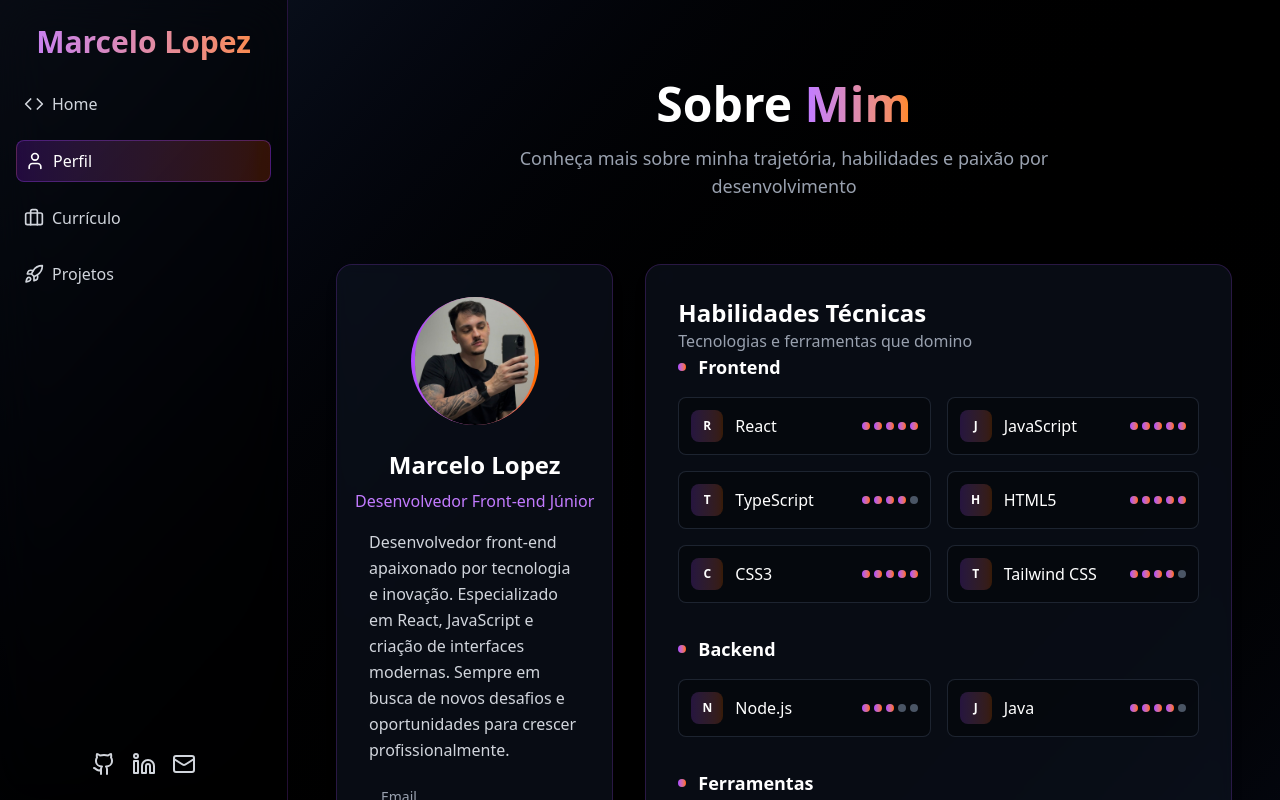
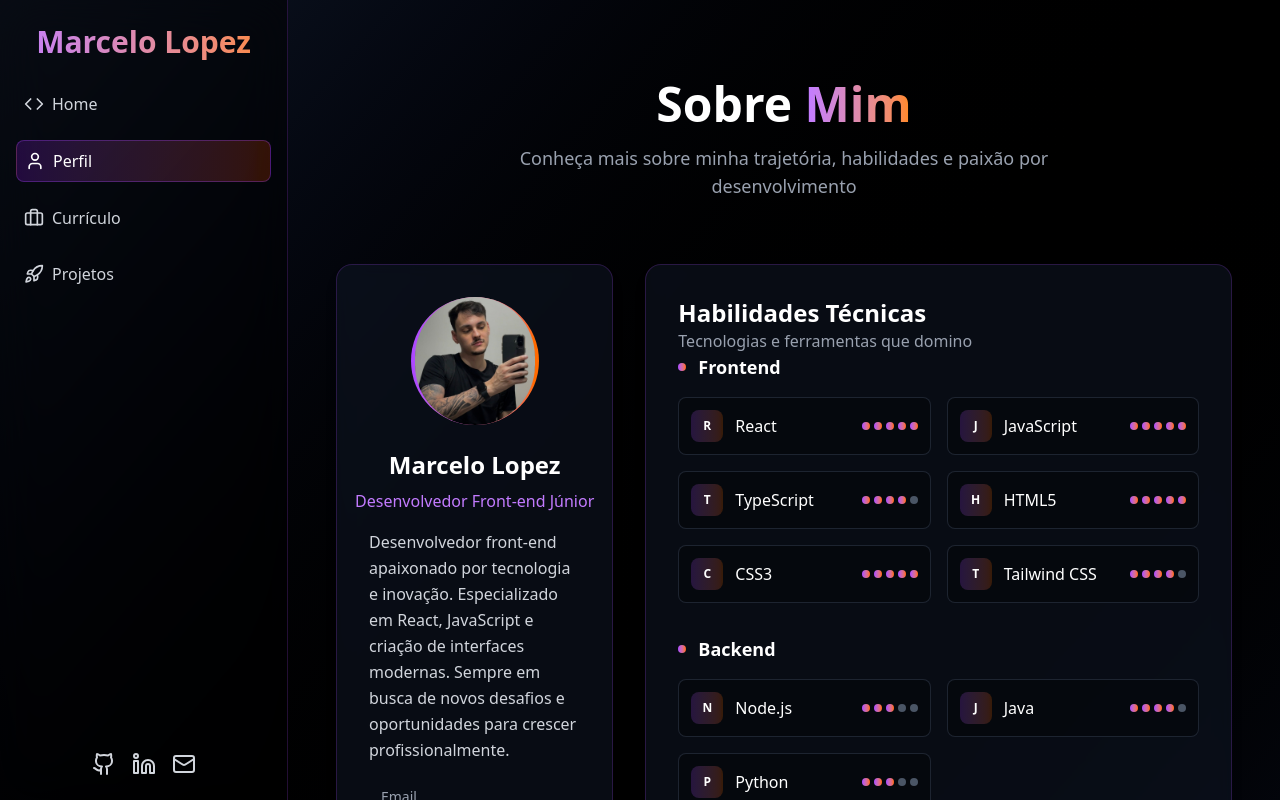
Before and after one commit to malopez23/marcelo-lopez, a React (Vite) app: page /profile in a window 1280 px wide. Shown: the top 800 px of the page. Built offline with nearby package versions, Linux system fonts and the light colour scheme; the HTML template or start-up script is replaced by a standard one.

Commit message:
update: atualizando dados do perfil

```diff
--- a/src/pages/Profile.jsx
+++ b/src/pages/Profile.jsx
@@ -21,6 +21,7 @@ const skills = {
   backend: [
     { name: "Node.js", level: 3 },
     { name: "Java", level: 4 },
+    { name: "Python", level: 3 },
   ],
   tools: [{ name: "Git", level: 4 }],
   design: [{ name: "Figma", level: 3 }],
```
